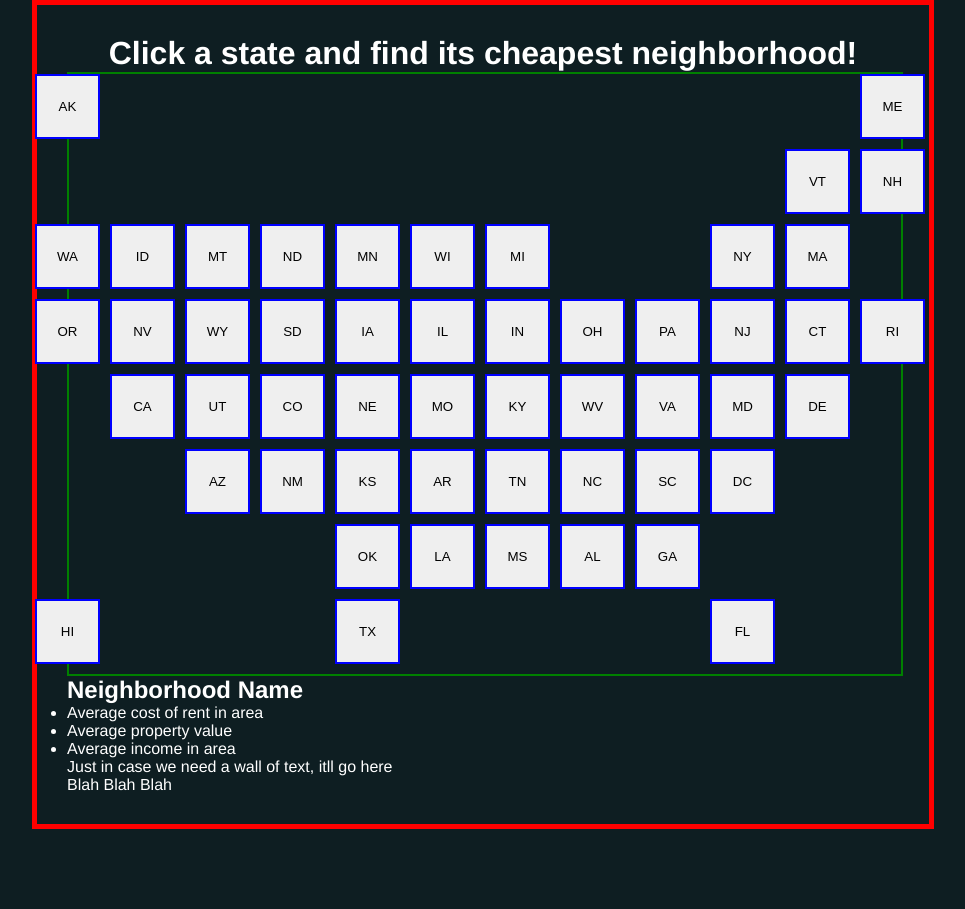
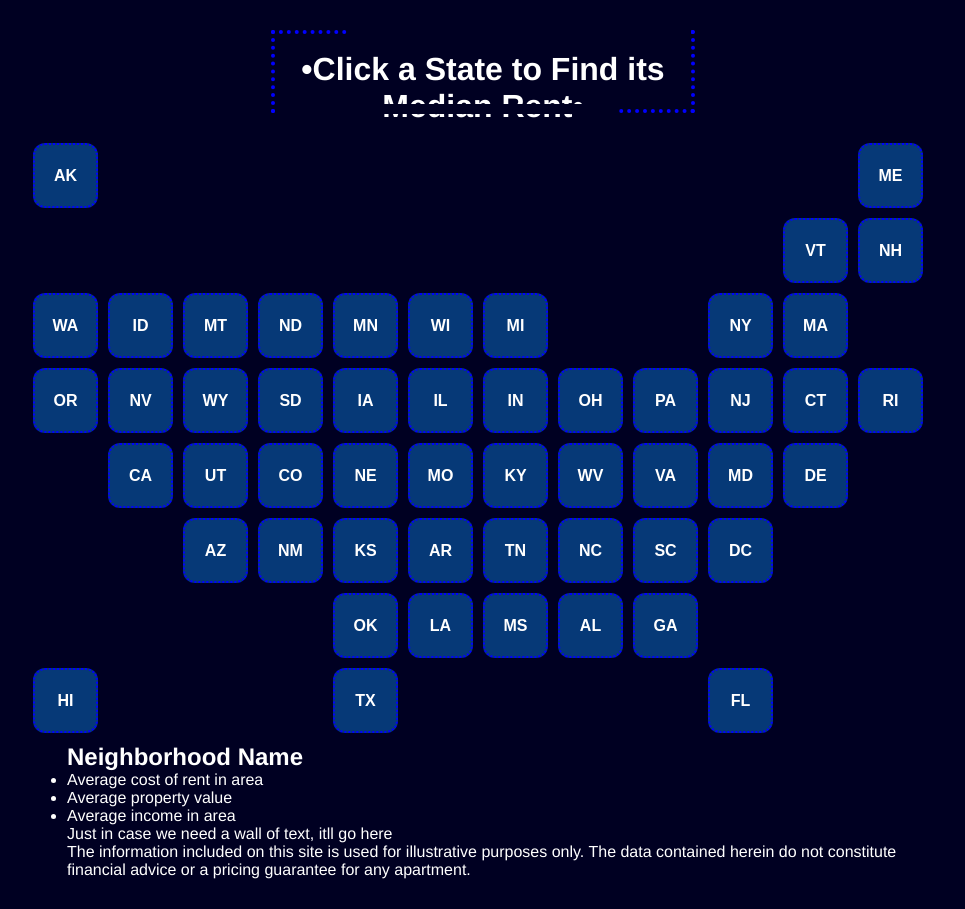
Before and after one commit to justinHAYESdouglas/CovidConcious, a website: page Public/index.html in a window 1280 px wide. Shown: the whole page, without its empty margins (157-1122 px from the left). Before the commit the page ends 829 px from the top, so only its background shows below. Drawn offline with nearby package versions, Linux system fonts and the light colour scheme.

Commit message:
Updated map.css

```diff
--- a/Public/index.html
+++ b/Public/index.html
@@ -13,7 +13,7 @@
 <body>
   <main>
     <header>
-      <h1>Click a state and find its cheapest neighborhood!</h1>
+      <h1>Click a State to Find its Median Rent</h1>
     </header>
 
     <div id="map-container">
@@ -36,7 +36,9 @@
     </div>
   </main>
 
-  <footer> Blah Blah Blah</footer>
+  <footer>
+    <p>The information included on this site is used for illustrative purposes only. The data contained herein do not constitute financial advice or a pricing guarantee for any apartment.</p>
+  </footer>
 <script src="./scripts/map.js"></script>
 
 </body>
--- a/Public/styles/main.css
+++ b/Public/styles/main.css
@@ -10,9 +10,8 @@ body{
   margin: auto;
   padding: 30px;
   width: 65%;
-  border: 5px solid red;
   color: var(--text-color);
-  background-color:var(--bg-color);
+  background-color:#000022 ;
 }
 
 :root{
--- a/Public/styles/map.css
+++ b/Public/styles/map.css
@@ -1,6 +1,38 @@
 header{
-  width: 100%;
+  width: 50%;
+  height: 75px;
+  position: relative;
   text-align: center;
+  margin: auto auto 30px auto;
+  border: 4px dotted blue;
+}
+
+header:after{
+  content:'';
+  display: block;
+  position: absolute;
+  width: 80%;
+  top: -5px;
+  right: 0px;
+  border: 5px solid #000022;
+}
+header:before{
+  content:'';
+  display: block;
+  position: absolute;
+  width: 80%;
+  bottom: -5px;
+  left: 0px;
+  border: 5px solid #000022;
+}
+
+h1:before, h1:after{
+  content: "\2022";
+}
+
+h1{
+  margin-top: 17px;
+  justify-content: center;
 }
 
 #map-container{
@@ -9,14 +41,26 @@ header{
   grid-template-rows: repeat(8, 75px);
   grid-template-columns: repeat(12, 75px);
   justify-content: center;
-  border: 2px solid green;
 }
 
 #map-container button{
   width: 65px;
   height: 65px;
   cursor: pointer;
-  border: 2px solid blue;
+  border: 2px dotted blue;
+  background-color: var(--HL1);
+  border-radius: 12px;
+  background-color: #063977;
+  color: var(--text-color);
+  font-weight: bold;
+  font-size: 1em;
+}
+
+#map-container button:hover{
+  background-color: var(--HL1);
+  transition: ease .3s;
+  color: #000;
+  filter: drop-shadow(0 0 0.5rem blue);
 }
 
 .blank-space{
```
